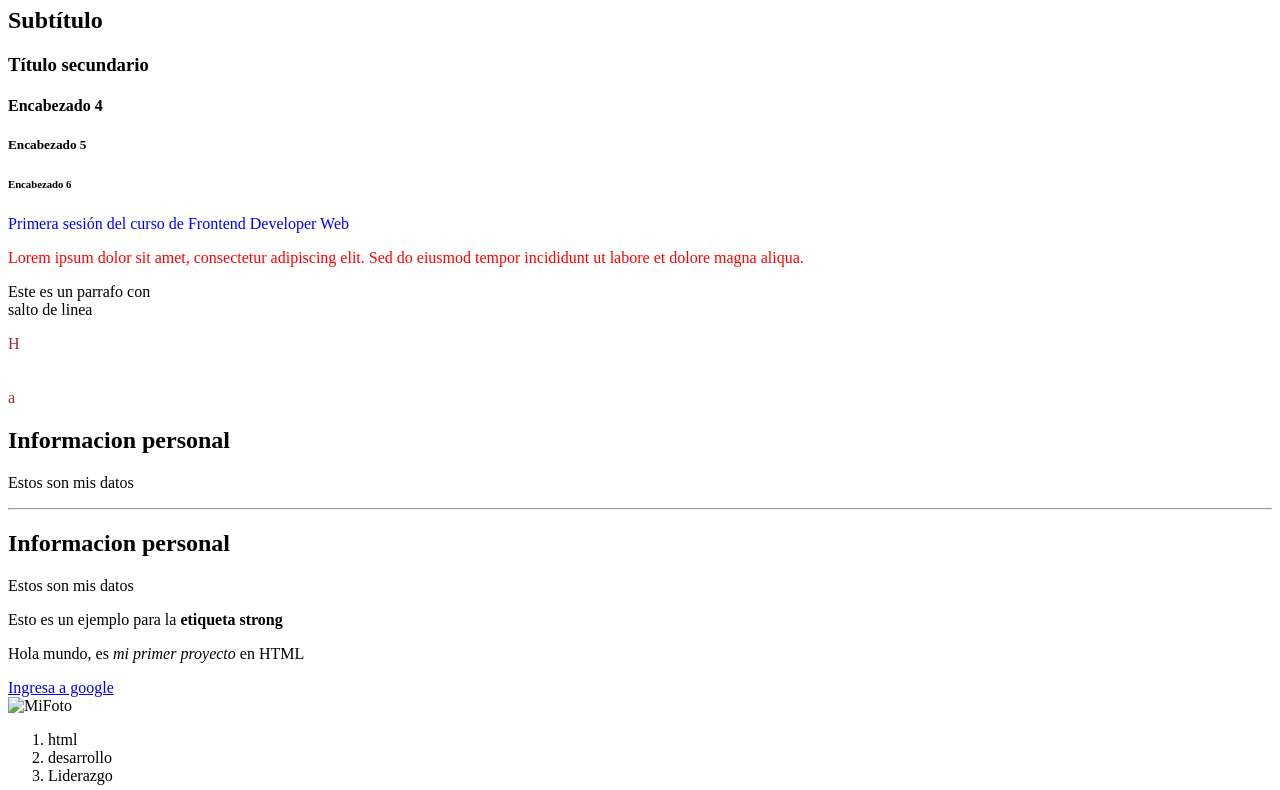
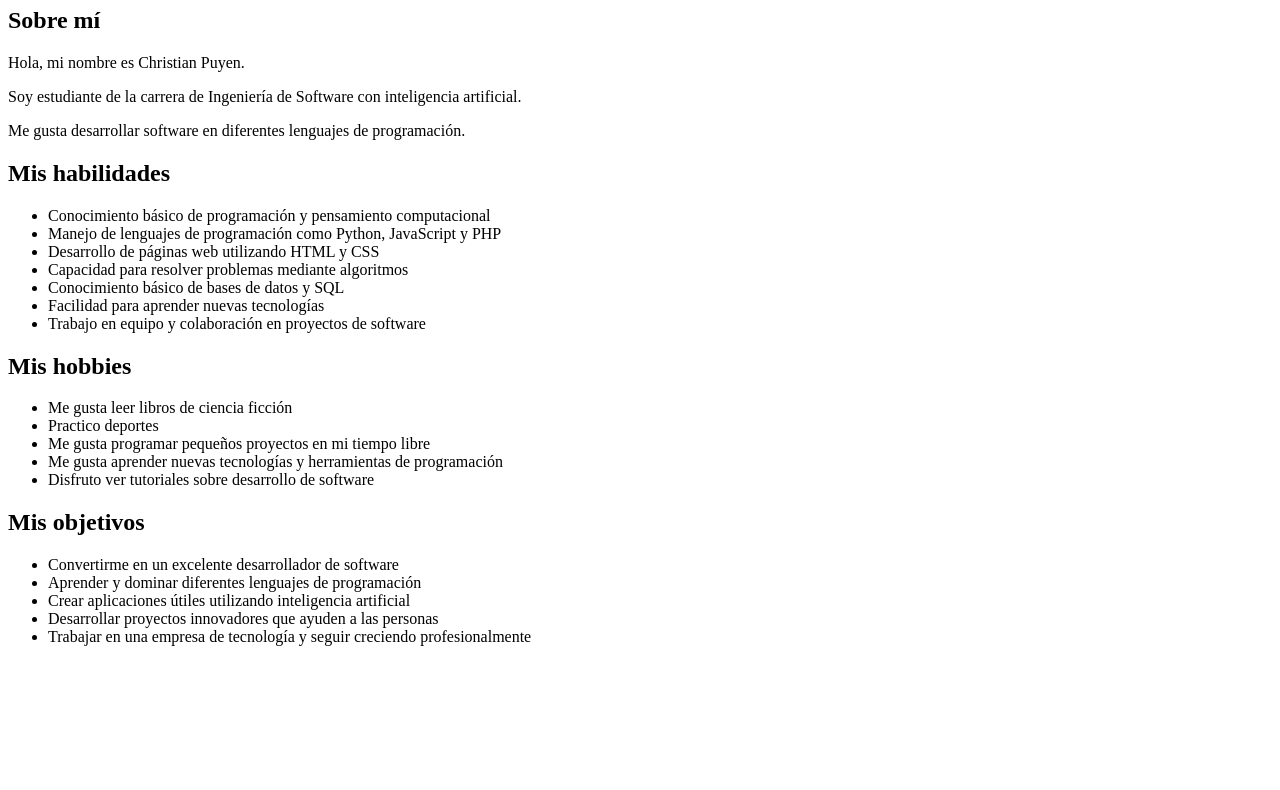
Before and after one commit to chjPC/FRONTEND_DEVELOPER_WEB, a plain HTML site: page index.html in a window 1280 px wide. Shown: the part 73-863 px from the top of the page. After the commit the page ends 800 px from the top, so only its background shows below. Drawn offline with Linux system fonts and the light colour scheme.

Commit message:
Update index.html

```diff
--- a/index.html
+++ b/index.html
@@ -1,139 +1,45 @@
-<!-- Comentario de linea multiples
- Etiqueta DOCTYPE: Indica el tipo de archivo que estamos usando.
- Etiqueta html: Contiene todo el documento.
- <etiqueta> -> Iniciar la etiqueta
- </etiqueta> -> Finaliza la etiqueta
- <etiqueta/> -> Etiqueta de cierre automático
- <etiqueta atributo="valor"> -> Una etiqueta que tiene atributos
-    proporciona información adicional
- El atributo lang(language) indica el idioma del documento
-
- Etiqueta head: Contiene la información de la configuración del documento
- Etiqueta meta: Proporciona información sobre el Html, el navegador y otros sistemas (metadatos)
- Atributo charset: Permite que uses caracteres especiales como acentos, ñ, etc
- No es aplicable para las etiquetas
- Atributo name: Indica que tipo de metadato es
- Valor: Viewport indica que se trata de la configuración de la ventana gráfica
- Atributo content: Almacena información o configuración
- Valor: width=device-width, initial-scale=1.0 adapta el contenido a la página del dispositivo
- Etiqueta title: Contiene el título del documento
- Etiqueta body: Contiene todo lo que el usuario verá
-
- Introducción a la web
-Fundamentos de desarrollo web
-Arquitectura de la web
--->
 <!DOCTYPE html>
 <html lang="es">
 <head>
     <meta charset="UTF-8">
     <meta name="viewport" content="width=device-width, initial-scale=1.0">
-    <title>Mi primera página web</title>
+    <title>Portafolio</title>
 </head>
 <body>
-    <!-- ETIQUETAS
-     Aquellas que indican al navegador qué tipo de contenido se esta escribiendo
-    -->
 
-    <!-- Etiquetas de título -->
-    <h1>Hello world con etiquetas de html</h1> <!-- H1: Etiqueta de título principal -->
-    <h2>Subtítulo</h2> <!-- H2: Etiqueta de subtítulo -->
-    <h3>Título secundario</h3> <!-- H3: Etiqueta de título secundario -->
-    <h4>Encabezado 4</h4>
-    <h5>Encabezado 5</h5>
-    <h6>Encabezado 6</h6>
+    <h1>Mi primera página web</h1>
+    <h2>Sobre mí</h2>
+    <p>Hola, mi nombre es Christian Puyen.</p>
+    <p>Soy estudiante de la carrera de Ingeniería de Software con inteligencia artificial.</p>
+    <p>Me gusta desarrollar software en diferentes lenguajes de programación.</p>
 
-    <!-- Etiqueta de parrafo -->
-    <p style="color: blue;">Primera sesión del curso de Frontend Developer Web</p>
-    <p style="color: red;">Lorem ipsum dolor sit amet, consectetur adipiscing elit.
-        Sed do eiusmod tempor incididunt ut labore et dolore
-        magna aliqua.
-    </p>
-    <!--Etiqueta de salto de linea(br)-->
-    <p>Este es un parrafo con <br> salto de linea</p>
-    <p style="color: brown;">H<br><br><br>a<br></p>
-
-    <!--Etiqueta separador Horizontal(hr)-->
-
-    <h2>Informacion personal</h2>
-    <p>Estos son mis datos</p>
-
-    <hr>
-
-    <h2>Informacion personal</h2>
-    <p>Estos son mis datos</p>
-
-    <!--Etiqueta de texto en negrita (strong)-->
-    <p>Esto es un ejemplo para la <strong> etiqueta strong</strong></p>
-
-    <!--Etiqueta de texto en cursiva (em)-->
-    <p>Hola mundo, es <em>mi primer proyecto</em> en HTML</p>
-
-    <!--Etiqueta para enlaces  (a)-->
-
-    <a href="https://www.google.com.pe">Ingresa a google</a>
-
-    <br>
-
-    <!-- Etiqueta img | width = ancho | height = altura -->
-    <img src="img/Christian.jpg" alt="MiFoto" width="100">
-
-    <!--Etiqueta de listado ordenado(ol)/desosrdenodadas (ul)-->
-    <!---(li) elemento de listas-->
-    <ol>
-        <li>html</li>
-        <li>desarrollo</li>
-        <li>Liderazgo</li>
-    </ol>
-
+    <h2>Mis habilidades</h2>
     <ul>
-        <li>amanecer</li>
-        <li>anochecer</li>
-        <li>atardecer</li>
+        <li>Conocimiento básico de programación y pensamiento computacional</li>
+        <li>Manejo de lenguajes de programación como Python, JavaScript y PHP</li>
+        <li>Desarrollo de páginas web utilizando HTML y CSS</li>
+        <li>Capacidad para resolver problemas mediante algoritmos</li>
+        <li>Conocimiento básico de bases de datos y SQL</li>
+        <li>Facilidad para aprender nuevas tecnologías</li>
+        <li>Trabajo en equipo y colaboración en proyectos de software</li>
     </ul>
 
+    <h2>Mis hobbies</h2>
+    <ul>
+        <li>Me gusta leer libros de ciencia ficción</li>
+        <li>Practico deportes</li>
+        <li>Me gusta programar pequeños proyectos en mi tiempo libre</li>
+        <li>Me gusta aprender nuevas tecnologías y herramientas de programación</li>
+        <li>Disfruto ver tutoriales sobre desarrollo de software</li>
+    </ul>
 
-    <audio controls>
-        <source src="audio/spot_publicitario.mp3" type="audio/mpeg">
-    </audio>
-
-    <!-- Video
-        Atributos conocidos:
-        -controls: Muestra los controles del video
-        -width: Modela el ancho
-        -height: Modela la altura
-        -autoplay: Reproduce de manera automatica
-        -muted: Video sin sonido
-        -loop: Repite el video
-        -poster: Establece una imagen antes de reproducir
-        <video width='500' controls poster='img/escena1_jovenes_compartiendo.png'>
-            <source src='video/IA_video_cafeteria.mp4' type='video/mp4'>
-        </video>
-    -->
-    <br>
-    <video width="500" controls>
-        <source src="video/video_example.mp4" type="video/mp4">
-    </video>
-    <!-- Etiqueta iframe: Permite insertar contenido de otra página.
-        (vídeos, mapas, documentos, etc.)
-    -->
-    <br>
-    <iframe width="936" height="526" src="https://www.youtube.com/embed/gQHRycDIqWk" title="¡La mentira nazi se derrumba tras Stalingrado! 💣🛑 - SEGUNDA GUERRA MUNDIAL CON TOM HANKS" frameborder="0" allow="accelerometer; autoplay; clipboard-write; encrypted-media; gyroscope; picture-in-picture; web-share" referrerpolicy="strict-origin-when-cross-origin" allowfullscreen></iframe>
-
-    <!-- Subir archivos de multimedia -->
-    <br>
-    <input type="file">
-
-    <!-- Solo imágenes -->
-    <br>
-    <input type="file" accept="imagen/*">
-
-    <!-- Solo audio -->
-    <br>
-    <input type="file" accept="audio/*">
-
-    <!-- Solo video -->
-    <br>
-    <input type="file" accept="video/*">
+    <h2>Mis objetivos</h2>
+    <ul>
+        <li>Convertirme en un excelente desarrollador de software</li>
+        <li>Aprender y dominar diferentes lenguajes de programación</li>
+        <li>Crear aplicaciones útiles utilizando inteligencia artificial</li>
+        <li>Desarrollar proyectos innovadores que ayuden a las personas</li>
+        <li>Trabajar en una empresa de tecnología y seguir creciendo profesionalmente</li>
+    </ul>
 </body>
 </html>
```
